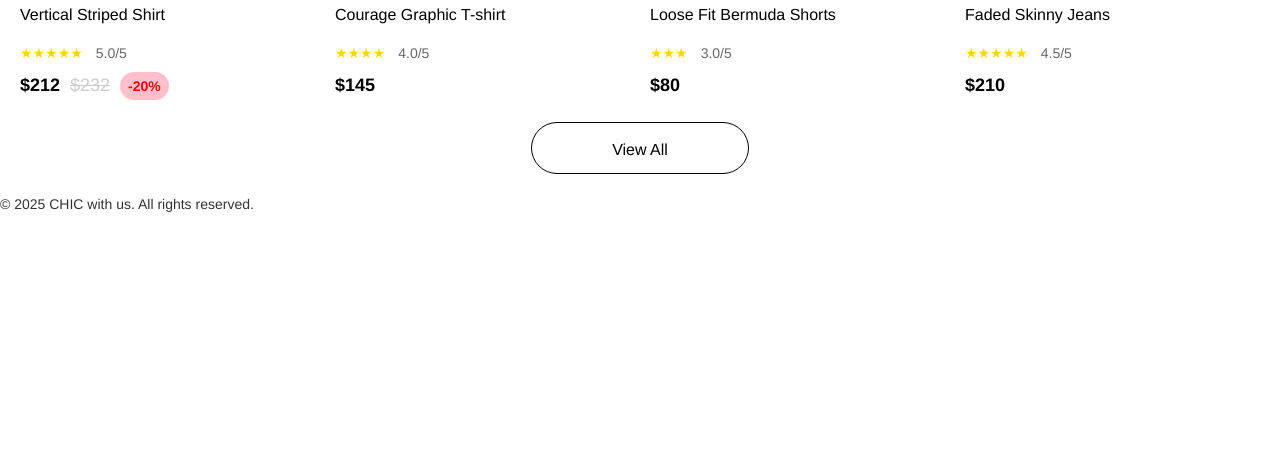
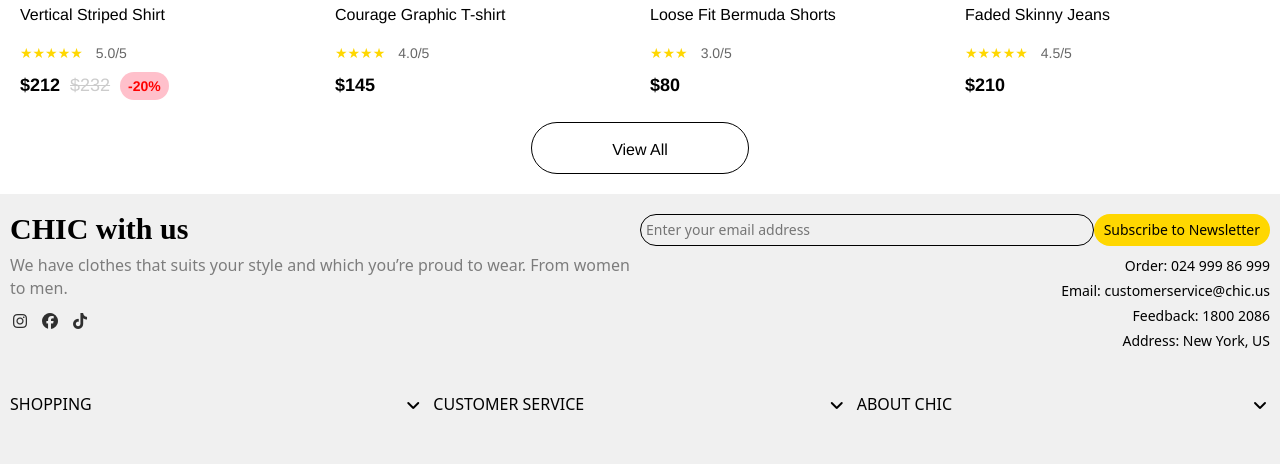
Before and after one commit to thnhu/chic-ecom-django, a Django app: page / in a window 1280 px wide. Shown: the part 1568-2032 px from the top of the page. Before the commit the page ends 1780 px from the top, so only its background shows below. Run offline with Django 5.2, Linux system fonts and the light colour scheme; some libraries are stand-ins or nearby versions.

Commit message:
feat: footer features

```diff
--- /dev/null
+++ b/coreui/static/coreui/css/footer.css
@@ -0,0 +1,178 @@
+:root {
+    --footer-bg: #1a1f2e;
+    --accent-color: #ffd700;
+    --border-color: rgba(255, 255, 255, 0.2);
+}
+
+.footer {
+    background-color: #F0F0F0;
+    color: var(--white-color);
+    padding: 2rem 1rem;
+    font-family: system-ui, sans-serif;
+}
+
+.footer__top {
+    display: flex;
+    justify-content: space-between;
+    align-items: flex-start;
+    margin-bottom: 2rem;
+    flex-wrap: wrap;
+}
+
+.footer__logo-section {
+    flex: 1;
+    max-width: 50%;
+}
+
+.footer__logo {
+    font-size: 3rem;
+    margin: 0;
+    color: var(--black-color);
+    font-family: Integral CF;
+    font-weight: 700;
+    font-style: Bold;
+    line-height: 100%;
+    letter-spacing: 0%;
+    vertical-align: middle;
+}
+
+.footer__description {
+    font-size: 1.6rem;
+    opacity: 0.8;
+    color: var(--text-secondary-color);
+    margin: 1rem 0;
+}
+
+.footer__social {
+    display: flex;
+    gap: 1rem;
+}
+
+.footer__social-icon {
+    color: var(--black-color);
+    font-size: 1.6rem;
+    opacity: 0.8;
+    transition: opacity 0.3s;
+}
+
+.footer__social-icon:hover {
+    opacity: 1;
+}
+
+.footer__contact {
+    flex: 1;
+    max-width: 50%;
+    text-align: right;
+}
+
+.footer__form {
+    display: flex;
+    margin-bottom: 1rem;
+}
+
+.footer__input {
+    flex: 1;
+    padding: 0.5rem;
+    border: 1px solid var(--black-color);
+    background: transparent;
+    color: var(--white-color);
+    border-radius: 20px;
+}
+
+.footer__button {
+    padding: 0.5rem 1rem;
+    background-color: var(--accent-color);
+    color: var(--black-color);
+    border: none;
+    border-radius: 20px;
+    cursor: pointer;
+    transition: 0.3s;
+}
+
+.footer__button:hover {
+    background-color: #ffcc00;
+}
+
+.footer__contact-list {
+    list-style: none;
+    padding: 0;
+    margin: 0;
+}
+
+.footer__contact-item {
+    margin-bottom: 0.5rem;
+    color: var(--black-color);
+}
+
+.footer__contact-item a {
+    color: var(--black-color);
+    text-decoration: none;
+}
+
+.footer__contact-item a:hover {
+    text-decoration: none;
+}
+
+.footer__columns {
+    display: flex;
+    justify-content: space-between;
+    gap: 1rem;
+    margin-bottom: 2rem;
+    flex-wrap: wrap;
+}
+
+.footer__column {
+    flex: 1;
+    min-width: 150px;
+}
+
+.footer__column-title {
+    font-size: 1.6rem;
+    text-transform: uppercase;
+    color: var(--black-color);
+    cursor: pointer;
+    display: flex;
+    justify-content: space-between;
+    align-items: center;
+}
+
+.footer__sub-menu {
+    list-style: none;
+    padding: 0;
+    margin: 0;
+    max-height: 0;
+    overflow: hidden;
+    transition: max-height 0.3s ease-out;
+}
+
+.footer__sub-item {
+    padding: 0.5rem;
+    color: var(--white-color);
+    font-size: 0.9rem;
+    cursor: pointer;
+}
+
+.footer__sub-item:hover {
+    background-color: rgba(255, 255, 255, 0.1);
+}
+
+@media (max-width: 768px) {
+    .footer__top {
+        flex-direction: column;
+        text-align: center;
+    }
+
+    .footer__logo-section,
+    .footer__contact {
+        max-width: 100%;
+        text-align: center;
+    }
+
+    .footer__social {
+        justify-content: center;
+    }
+
+    .footer__columns {
+        flex-direction: column;
+    }
+}
--- a/coreui/static/coreui/css/header.css
+++ b/coreui/static/coreui/css/header.css
@@ -25,7 +25,7 @@
     z-index: 1;
     min-width: 150px;
 }
-.header__logo {
+.logo {
     font-family: 'Integral CF',sans-serif;
     display: inline-block;
     font-weight: 700;
@@ -35,7 +35,7 @@
     line-height: 100%;
     vertical-align: middle;
 }
-.header__logo-link {
+.logo-link {
     display: inline-block;
     text-decoration: none;
     color: var(--text-primary-color);
--- a/coreui/templates/base.html
+++ b/coreui/templates/base.html
@@ -11,6 +11,7 @@
     <link rel="stylesheet" href="{% static 'coreui/css/header.css' %}">
     <link rel="stylesheet" href="{% static 'coreui/css/slider.css' %}">
     <link rel="stylesheet" href="{% static 'coreui/css/product-section.css' %}">
+    <link rel="stylesheet" href="{% static 'coreui/css/footer.css' %}">
     <link rel="stylesheet" href="{% static 'products/css/product-item.css' %}">
     <link rel="stylesheet" href="https://cdnjs.cloudflare.com/ajax/libs/font-awesome/7.0.1/css/all.min.css">
     <link rel="icon" type="image/png" href="{% static 'images/favicon.png' %}">
--- a/coreui/templates/components/footer.html
+++ b/coreui/templates/components/footer.html
@@ -1,3 +1,56 @@
+{% load static %}
+
 <footer class="footer">
-    <p>&copy; 2025 CHIC with us. All rights reserved.</p>
+    <div class="footer__top">
+        <div class="footer__logo-section">
+            <h1 class="footer__logo">CHIC with us</h1>
+            <p class="footer__description">
+                We have clothes that suits your style and which you’re proud to wear. From women to men.
+            </p>
+            <div class="footer__social">
+                <a href="#" class="footer__social-icon"><i class="fa-brands fa-instagram"></i></a>
+                <a href="#" class="footer__social-icon"><i class="fa-brands fa-facebook"></i></a>
+                <a href="#" class="footer__social-icon"><i class="fa-brands fa-tiktok"></i></a>
+            </div>
+        </div>
+        <div class="footer__contact">
+            <form class="footer__form">
+                <input type="email" class="footer__input" placeholder="Enter your email address">
+                <button type="submit" class="footer__button">Subscribe to Newsletter</button>
+            </form>
+            <ul class="footer__contact-list">
+                <li class="footer__contact-item">Order: <a href="tel:02499986999">024 999 86 999</a></li>
+                <li class="footer__contact-item">Email: <a href="mailto:customerservice@chic.us">customerservice@chic.us</a></li>
+                <li class="footer__contact-item">Feedback: <a href="tel:18002086">1800 2086</a></li>
+                <li class="footer__contact-item">Address: New York, US</li>
+            </ul>
+        </div>
+    </div>
+
+    <div class="footer__columns">
+        <div class="footer__column">
+            <h3 class="footer__column-title">Shopping<i class="fas fa-angle-down"></i></h3>
+            <ul class="footer__sub-menu">
+                <li class="footer__sub-item">Men</li>
+                <li class="footer__sub-item">Women</li>
+            </ul>
+        </div>
+        <div class="footer__column">
+            <h3 class="footer__column-title">Customer Service<i class="fas fa-angle-down"></i></h3>
+            <ul class="footer__sub-menu">
+                <li class="footer__sub-item">Check Product Before Receiving Policy</li>
+                <li class="footer__sub-item">Return Policy</li>
+                <li class="footer__sub-item">Privacy Policy</li>
+                <li class="footer__sub-item">Payment Policy</li>
+                <li class="footer__sub-item">Delivery Policy</li>
+            </ul>
+        </div>
+        <div class="footer__column">
+            <h3 class="footer__column-title">About CHIC<i class="fas fa-angle-down"></i></h3>
+            <ul class="footer__sub-menu">
+                <li class="footer__sub-item">Introduction</li>
+                <li class="footer__sub-item">Careers</li>
+            </ul>
+        </div>
+    </div>
 </footer>
--- a/coreui/templates/components/header.html
+++ b/coreui/templates/components/header.html
@@ -2,8 +2,8 @@
     <div class="grid">
         <nav class="header__navbar">
             <ul class="navbar-list">
-                <li class="header__logo">
-                    <a class="header__logo-link" href="/">CHIC</a>
+                <li class="logo">
+                    <a class="logo-link" href="/">CHIC</a>
                 </li>
                 <li class="navbar-item">
                     <a class="navbar-item-link" href="/">Shops</a>
--- a/coreui/templates/components/slider.html
+++ b/coreui/templates/components/slider.html
@@ -1,5 +1,5 @@
 {% load static %}
-<link rel="stylesheet" href="{% static '/coreui/css/slider.css' %}">
+<link rel="stylesheet" href="{% static 'coreui/css/slider.css' %}">
 <div class="slider">
     <div class="text-content">
         <h1 class="text-heading">FIND CLOTHES THAT MATCHES YOUR STYLE</h1>
```
